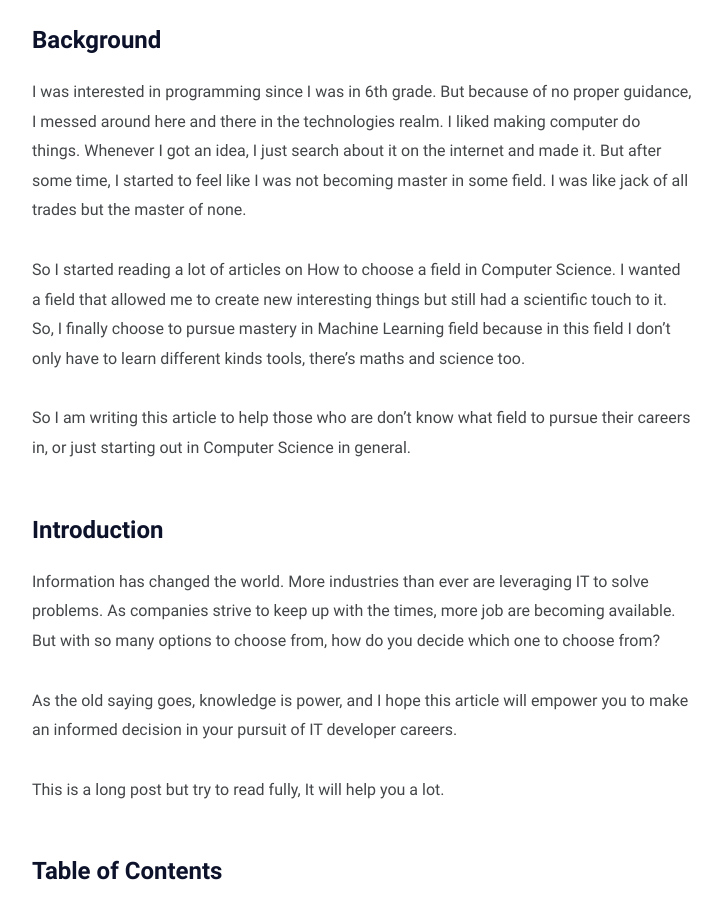
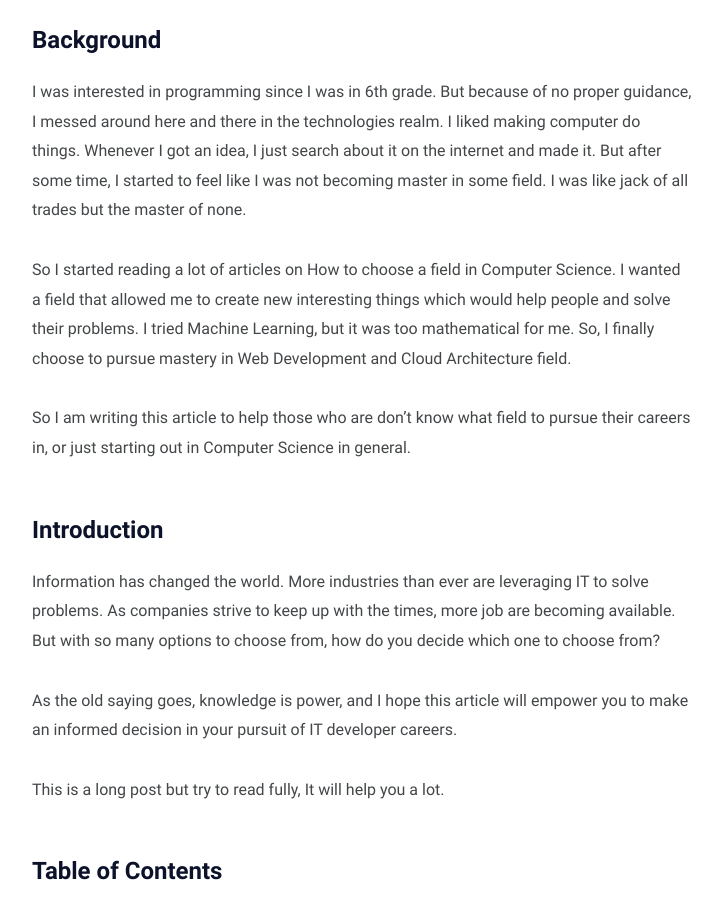
Before and after one commit to Waris-Ali-Tech/warisali.tech, a Jekyll site: the page built from _posts/2019-07-21-which-career-should-you-persue-in-it/2019-07-21-which-career-should-you-pursue-in-it.md, in a window 1280 px wide and 900 px high, scrolled down 390 px. Shown: the whole window, without its empty margins (278-1000 px from the left). Built offline with Jekyll 4.4.1, drawn with Linux system fonts in a browser that asks for light colours.

Commit message:
post: Update which career should you choose post

```diff
--- a/_posts/2019-07-21-which-career-should-you-persue-in-it/2019-07-21-which-career-should-you-pursue-in-it.md
+++ b/_posts/2019-07-21-which-career-should-you-persue-in-it/2019-07-21-which-career-should-you-pursue-in-it.md
@@ -18,9 +19,7 @@ there in the technologies realm. I liked making computer do things. Whenever I g
 internet and made it. But after some time, I started to feel like I was not becoming master in some field. I was like jack
 of all trades but the master of none.
 
-So I started reading a lot of articles on How to choose a field in Computer Science. I wanted a field that allowed me to create new interesting things but still had a
-scientific touch to it. So, I finally choose to pursue mastery in Machine Learning field
-because in this field I don't only have to learn different kinds tools, there's maths and science too.
+So I started reading a lot of articles on How to choose a field in Computer Science. I wanted a field that allowed me to create new interesting things which would help people and solve their problems. I tried Machine Learning, but it was too mathematical for me. So, I finally choose to pursue mastery in Web Development and Cloud Architecture field.
 
 So I am writing this article to help those who are don't know what field to pursue their careers in, or just starting out
 in Computer Science in general.
```
Also changed, not shown: other parts of _posts/2019-07-21-which-career-should-you-persue-in-it/2019-07-21-which-career-should-you-pursue-in-it.md (+1 -0 lines).
